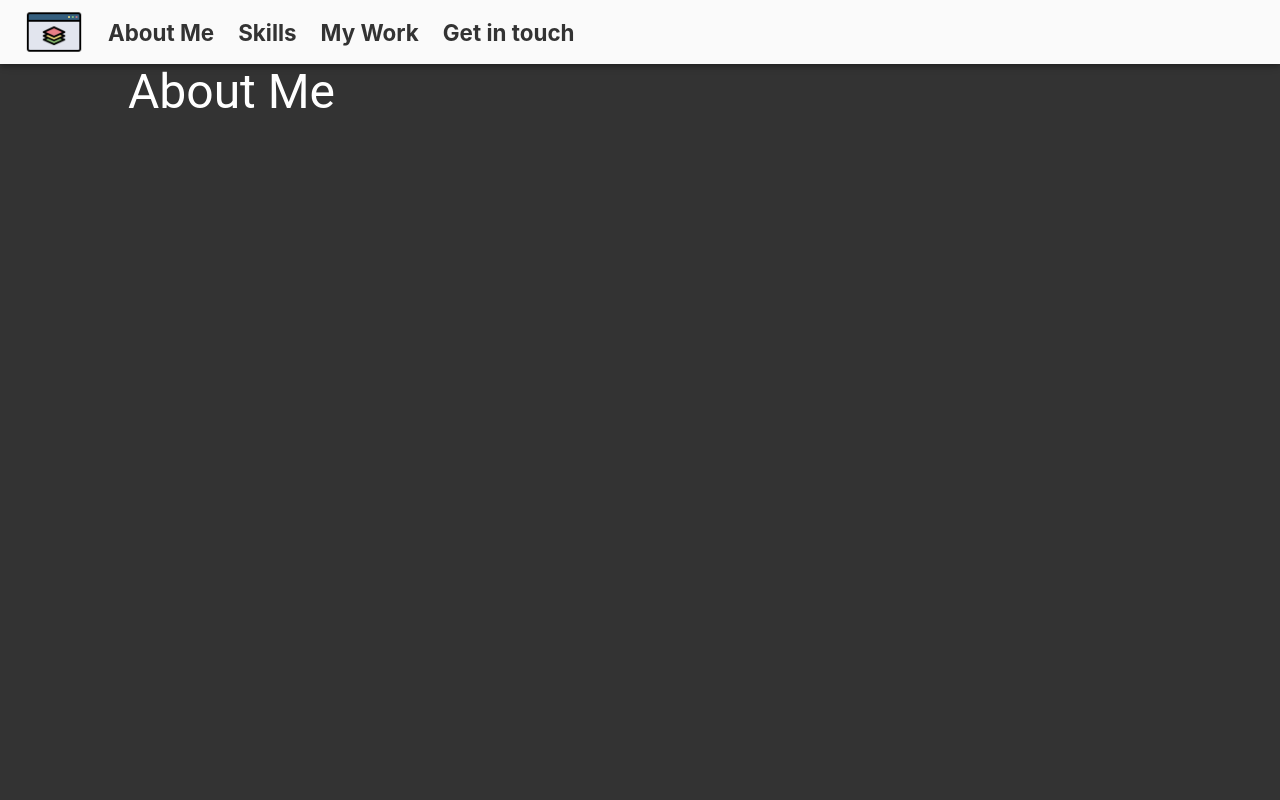
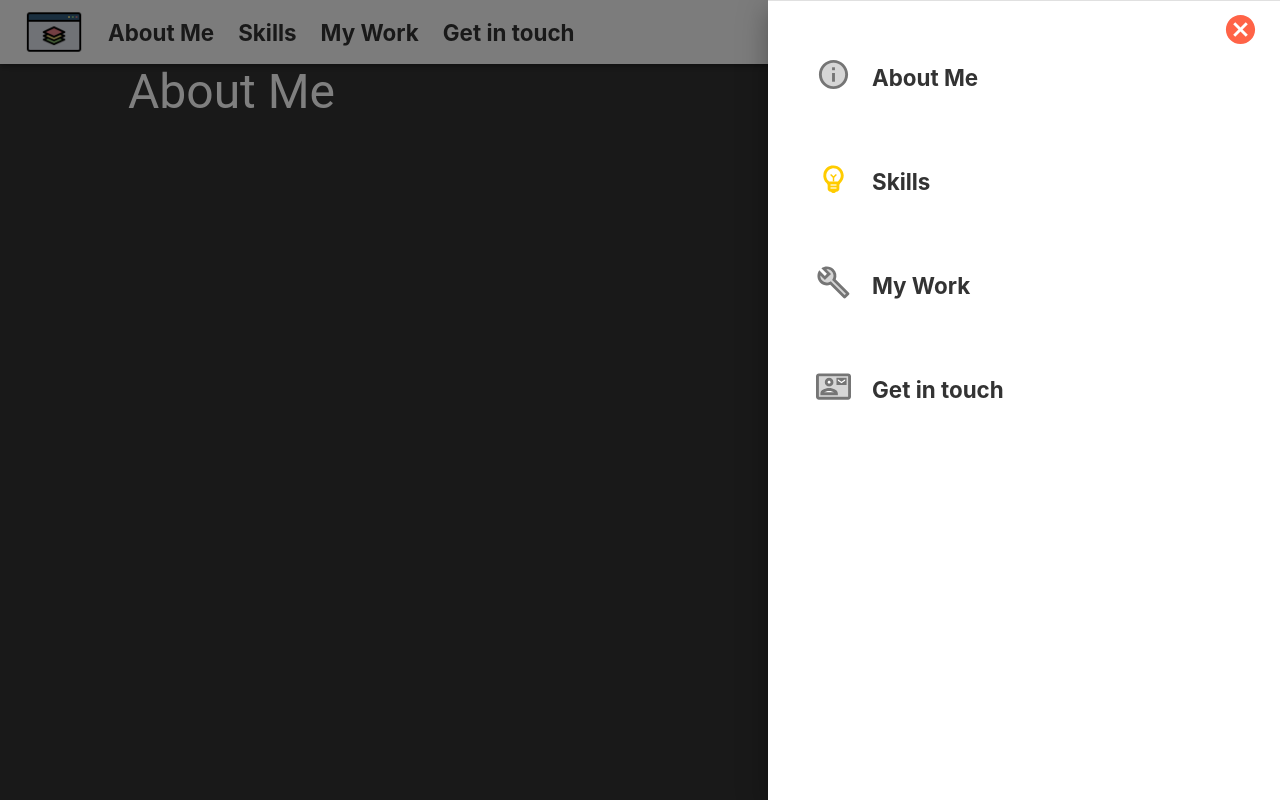
Before and after one commit to sebasbente/portfolio-as, a React (Create React App) app: page / in a window 1280 px wide. Shown: the top 800 px of the page. Built offline with nearby package versions, Linux system fonts and the light colour scheme.

Commit message:
navbar terminado

```diff
--- a/package.json
+++ b/package.json
@@ -3,8 +3,12 @@
   "version": "0.1.0",
   "private": true,
   "dependencies": {
+    "@emotion/react": "^11.10.5",
+    "@emotion/styled": "^11.10.5",
     "@material-ui/core": "^4.12.4",
     "@material-ui/icons": "^4.11.3",
+    "@mui/icons-material": "^5.10.15",
+    "@mui/material": "^5.10.15",
     "@testing-library/jest-dom": "^5.16.5",
     "@testing-library/react": "^13.4.0",
     "@testing-library/user-event": "^13.5.0",
--- a/src/components/NavBar.js
+++ b/src/components/NavBar.js
@@ -1,40 +1,48 @@
-import { AppBar, Drawer, IconButton, List, makeStyles, Toolbar } from "@material-ui/core";
+import { AppBar, Divider, Drawer, IconButton, List, ListItem, ListItemIcon, makeStyles, Toolbar } from "@material-ui/core";
 import React, { useState } from "react";
 import logo from "./images/full-stack.png"
 import { Link, animateScroll as scroll } from "react-scroll";
-import InfoTwoToneIcon from "@material-ui/icons/InfoTwoTone";
-import EmojiObjectsTwoToneIcon from "@material-ui/icons/InfoTwoTone";
-import BuildTwoToneIcon from "@material-ui/icons/InfoTwoTone";
-import ContactMailTwoToneIcon from "@material-ui/icons/InfoTwoTone";
+
+//import InfoTwoToneIcon from "@material-ui/icons/InfoTwoTone";
+//import EmojiObjectsTwoToneIcon from "@material-ui/icons/InfoTwoTone";
+//import BuildTwoToneIcon from "@material-ui/icons/InfoTwoTone";
+//import ContactMailTwoToneIcon from "@material-ui/icons/InfoTwoTone";
+
+import InfoTwoToneIcon from '@mui/icons-material/InfoTwoTone';
+import EmojiObjectsTwoToneIcon from '@mui/icons-material/EmojiObjectsTwoTone';
+import BuildTwoToneIcon from '@mui/icons-material/BuildTwoTone';
+import ContactMailTwoToneIcon from '@mui/icons-material/ContactMailTwoTone';
+
+
 import MenuIcon from "@material-ui/icons/Menu";
 import CancelIcon from "@material-ui/icons/Cancel";
 
+
+const NavBar = () => {
+    const classes = useStyles();
+    const [open, setOpen] = useState(true);
     const links = [
         {
             id: "about",
             text: "About Me",
-        icon: <InfoTwoToneIcon/>
+            icon: <InfoTwoToneIcon fontSize="large"/>
         },
         {
             id: "skills",
             text: "Skills",
-        icon: <EmojiObjectsTwoToneIcon/>
+            icon: <EmojiObjectsTwoToneIcon fontSize="large" className={classes.light}/>
         },
         {
             id: "work",
             text: "My Work",
-        icon: <BuildTwoToneIcon/>
+            icon: <BuildTwoToneIcon fontSize="large"/>
         },
         {
             id: "contact",
             text: "Get in touch",
-        icon: <ContactMailTwoToneIcon/>
+            icon: <ContactMailTwoToneIcon fontSize="large"/>
         },
     ]
-
-const NavBar = () => {
-    const classes = useStyles();
-    const [open, setOpen] = useState(false);
     return (
     <>
         <AppBar position="sticky" className={classes.root}>
@@ -55,16 +63,41 @@ const NavBar = () => {
                         ))
                     }
                 </List>
-                <IconButton edge="end" className={classes.menubutton }>
+                <IconButton edge="end"
+                    className={classes.menubutton }
+                    onClick={()=>setOpen(!open)}
+                >
                     <MenuIcon fontSize="large"/>
                 </IconButton>
 
             </Toolbar>
         </AppBar>
         <Drawer anchor="right" open={open} onClose={()=>setOpen(false)}>
-            <IconButton>
-                <CancelIcon/>
+            <IconButton onClick={()=>setOpen(false)} className={classes.cancelicon}>
+                <CancelIcon fontSize="large"/>
             </IconButton>
+            <Divider/>
+                {
+                    links.map(({ id, text, icon }, index)=>(
+                        <Link key={index}
+                            className={classes.sidebar}
+                            to={id}
+                            spy={true}
+                            activeClass="active"
+                            smooth={true}
+                            duration={500}
+                            offset={-70}>
+                            <ListItem component="h5">
+                                <span>
+                                    <ListItemIcon>
+                                        {icon}
+                                    </ListItemIcon>
+                                </span>{text}
+                            </ListItem>
+                            </Link>
+                        ))
+                    }
+
         </Drawer>
     </>
 
@@ -91,6 +124,9 @@ const useStyles = makeStyles((theme)=> ({
             cursor: "pointer"
         }
     },
+    light: {
+        color: "#ffcc00",
+    },
     menu: {
         [theme.breakpoints.down("sm")]: {
             display: "none"
@@ -116,6 +152,28 @@ const useStyles = makeStyles((theme)=> ({
             top: 0,
             right: 10,
         }
+    },
+    cancelicon: {
+        color: "tomato",
+        position: "absolute",
+        top: 0,
+        right: 10,
+    },
+    sidebar: {
+        width: "40vw",
+        [theme.breakpoints.down("sm")]: {
+            width: "60vw",
+        },
+        "& h5": {
+            margin: theme.spacing(6,0,0,4),
+            fontSize: "1.4rem",
+            color: "#333",
+            fontWeight: "bold",
+        },
+        "& h5:hover": {
+            color: "tomato",
+            cursor: "pointer",
+        }
     }
   }))
 
```
Also changed, not shown: 1 other file (tests, documents, lock files or other folders). Lines whose indentation alone changed are shown as unchanged.
